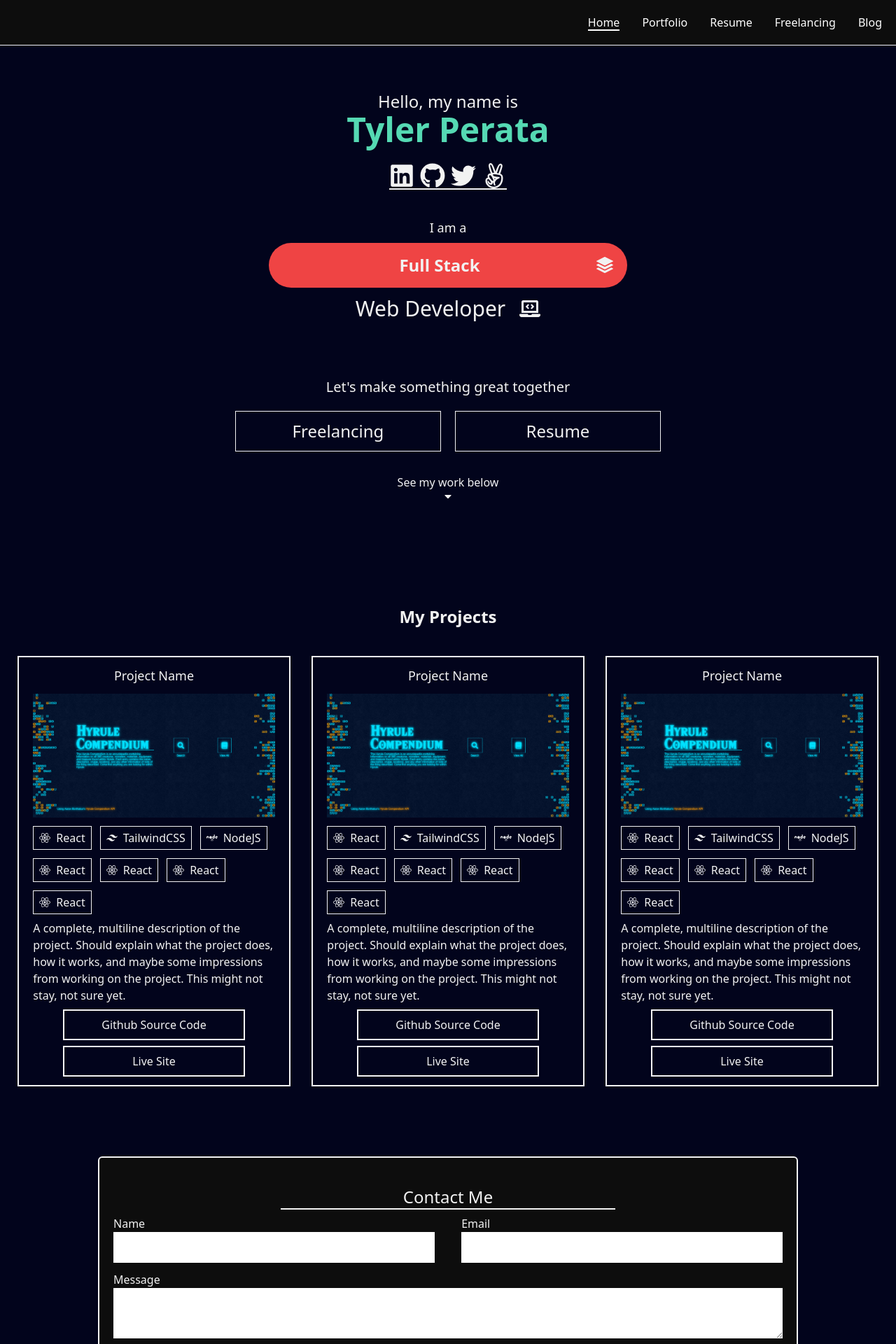
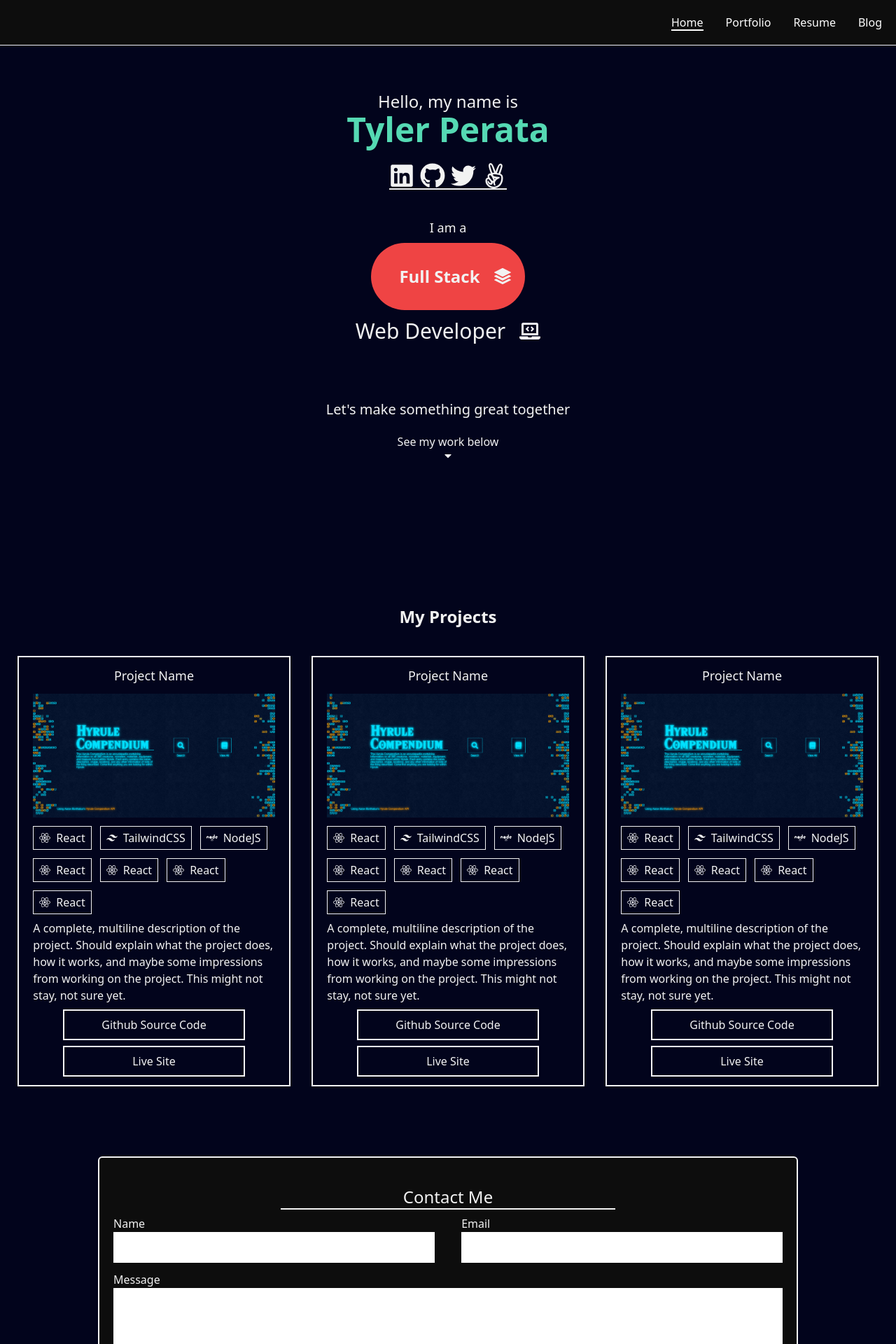
Before and after one commit to TylerP99/tylerperata, a React (Create React App) app in the folder client/: page / in a window 1280 px wide. Shown: the top 1920 px of the page at 70% size. Built offline with nearby package versions, Linux system fonts and the light colour scheme; what @cloudinary/url-gen would draw is missing.

Commit message:
Remove freelancing page, deemed unnecessary

```diff
--- a/client/src/App.js
+++ b/client/src/App.js
@@ -3,7 +3,6 @@ import { BrowserRouter as Router, Routes, Route } from 'react-router-dom';
 import Landing from './pages/Landing';
 import Portfolio from './pages/Portfolio';
 import Resume from './pages/Resume';
-import Freelancing from './pages/Freelancing';
 import Blog from './pages/Blog';
 
 import BlogPage from './features/blogPost/BlogPage';
@@ -34,7 +33,6 @@ function App() {
               <Route index element={<Portfolio/>} />
             </Route>
             <Route path='/resume' element={<Resume/>} />
-            <Route path='/freelancing' element={<Freelancing/>} />
             <Route path="/blog" element={<LoadPosts/>} >
               <Route index element={<Blog/>} />
               <Route path=":id" element={<BlogPage/>} />
--- a/client/src/components/Navigation.jsx
+++ b/client/src/components/Navigation.jsx
@@ -48,12 +48,6 @@ function Navigation() {
                 </li>
                 <li className={liStyle}>
                     <NavLink
-                    className={({ isActive }) => linkStyle + " " + (isActive ? linkActive: linkInactive)}
-                    to="/freelancing"
-                    >Freelancing</NavLink>
-                </li>
-                <li className={liStyle}>
-                    <NavLink
                     className={({ isActive }) => linkStyle + " " + (isActive ? linkActive : linkInactive)}
                     to="/blog"
                     >Blog</NavLink>
--- a/client/src/components/landing-components/Hero.jsx
+++ b/client/src/components/landing-components/Hero.jsx
@@ -35,7 +35,7 @@ function Hero() {
         >I am a</h3>
 
         <h3
-        className='flex flex-row-reverse items-center justify-between text-white bg-inherit bg-red-500 rounded-full text-2xl font-bold py-8 px-5 gap-5 mb-3 md:w-[40vw] h-[5vw]'
+        className='flex flex-row-reverse items-center justify-between text-white bg-inherit bg-red-500 rounded-full text-2xl font-bold py-8 px-5 gap-5 mb-3'
         >
           <BsStack/>
           Full Stack
@@ -54,11 +54,6 @@ function Hero() {
 
         <p className="text-xl md:text-xl bold mb-5">Let's make something great together</p>
 
-        <section className="w-[50%] flex flex-col justify-around items-center mb-5 md:flex-row md:gap-5">
-          <Link className="block mb-3 text-center border border-white w-full px-4 py-3 text-2xl hover:bg-white/20 hover:shadow-sm hover:shadow-white" to="/freelancing">Freelancing</Link>
-          <Link className="block mb-3 text-center border border-white w-full px-4 py-3 text-2xl hover:bg-white/20 hover:shadow-sm hover:shadow-white" to="/resume">Resume</Link>
-        </section>
-
         <a href="#work" className={"flex flex-col items-center hover:cursor-pointer"} onMouseEnter={() => setHover(true)} onMouseLeave={() => setHover(false)}>
           <p
             className={hover && "underline"}
--- a/client/src/features/contact/ContactForm.jsx
+++ b/client/src/features/contact/ContactForm.jsx
@@ -75,7 +75,7 @@ function ContactForm() {
         >
           <label htmlFor="message">Message</label>
           <textarea
-          className='text-lg p-2 text-black mb-5'
+          className='text-lg p-2 text-black mb-5 min-h-[300px]'
           id='message'
           name='message'
           required
--- a/client/src/pages/Freelancing.jsx
+++ /dev/null
@@ -1,12 +0,0 @@
-import React from 'react'
-import PageHeader from '../components/PageHeader'
-
-function Freelancing() {
-  return (
-    <div>
-      <PageHeader text="Freelancing" />
-    </div>
-  )
-}
-
-export default Freelancing
```
